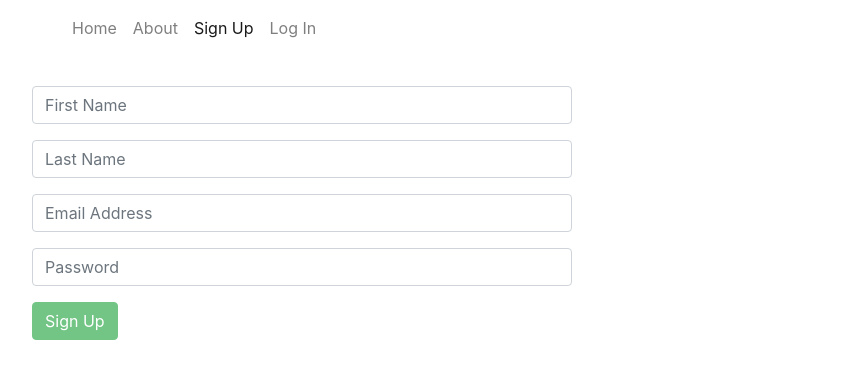
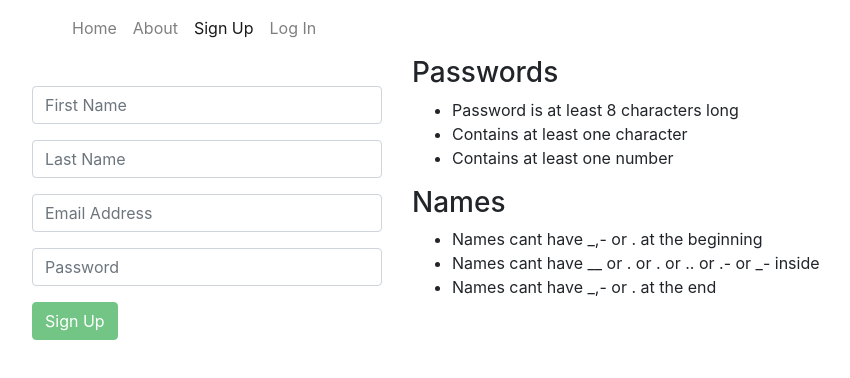
Before and after one commit to claudiojsaillant/LoginRegister, a React (Create React App) app in the folder client/: page /SignUp in a window 1280 px wide. Shown: the top 378 px of the page, without its empty margins (53-903 px from the left). Built offline with nearby package versions, Linux system fonts and the light colour scheme.

Commit message:
finished sign up view

```diff
--- a/client/src/Views/SignUp/index.js
+++ b/client/src/Views/SignUp/index.js
@@ -37,9 +37,9 @@ class SignUp extends Component {
     return passwordRegex.test(password);
   };
 
-  // Names cant have _,- or . at the beginning</li>
-  // Names cant have __ or . or . or .. or .- or _- inside</li>
-  // Names cant have _,- or . at the end</li>
+  // <li>Names cant have _,- or . at the beginning</li>
+  // <li>Names cant have __ or . or . or .. or .- or _- inside</li>
+  // <li>Names cant have _,- or . at the end</li>
 
   namesValidation = (firstName, lastName) => {
     const namesRegex = /^(?![.-])(?!.*[.]{2})[a-zA-Z0-9.-]+(?<![.])$/g;
@@ -54,11 +54,12 @@ class SignUp extends Component {
     if(this.namesValidation(this.state.firstname.trim(), this.state.lastname.trim())){
       if(this.emailValidation(this.state.email.trim())){
         if(this.passwordValidation(this.state.password.trim())){
+
           let newUser = {
-            firstname: this.state.firstname,
-            lastname: this.state.lastname,
-            email: this.state.email,
-            password: this.state.password
+            firstname: this.state.firstname.trim(),
+            lastname: this.state.lastname.trim(),
+            email: this.state.email.trim(),
+            password: this.state.password.trim()
           }
 
           API.sendNewUser(newUser).then((response)=> {
@@ -83,7 +84,7 @@ class SignUp extends Component {
     return (
       <div>
         <Row>
-          <Col size={"sm-6"}>
+          <Col size={"sm-4"}>
             <form style={{ marginTop: "30px" }}>
               <Input
                 value={this.state.firstname}
@@ -126,7 +127,20 @@ class SignUp extends Component {
               </Buttom>
             </form>
           </Col>
-          <Col size={"sm-6"}></Col>
+          <Col size={"sm-8"}>
+            <h3>Passwords</h3>
+            <ul>
+              <li>Password is at least 8 characters long</li>
+              <li>Contains at least one character</li>
+              <li>Contains at least one number</li>
+            </ul>
+            <h3>Names</h3>
+            <ul>
+              <li>Names cant have _,- or . at the beginning</li>
+              <li>Names cant have __ or . or . or .. or .- or _- inside</li>
+              <li>Names cant have _,- or . at the end</li>
+            </ul>
+          </Col>
         </Row>
       </div>
     );
```
